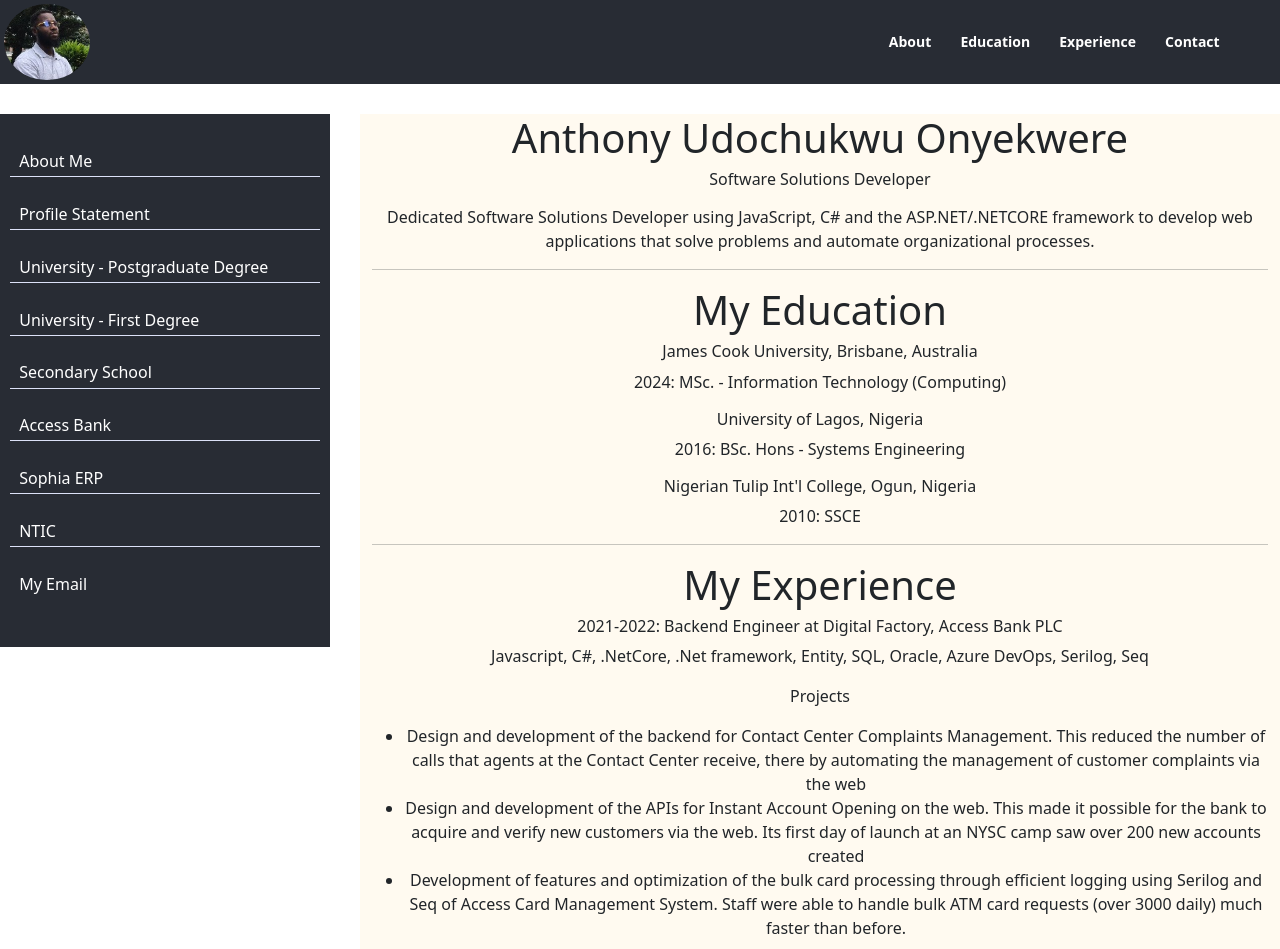
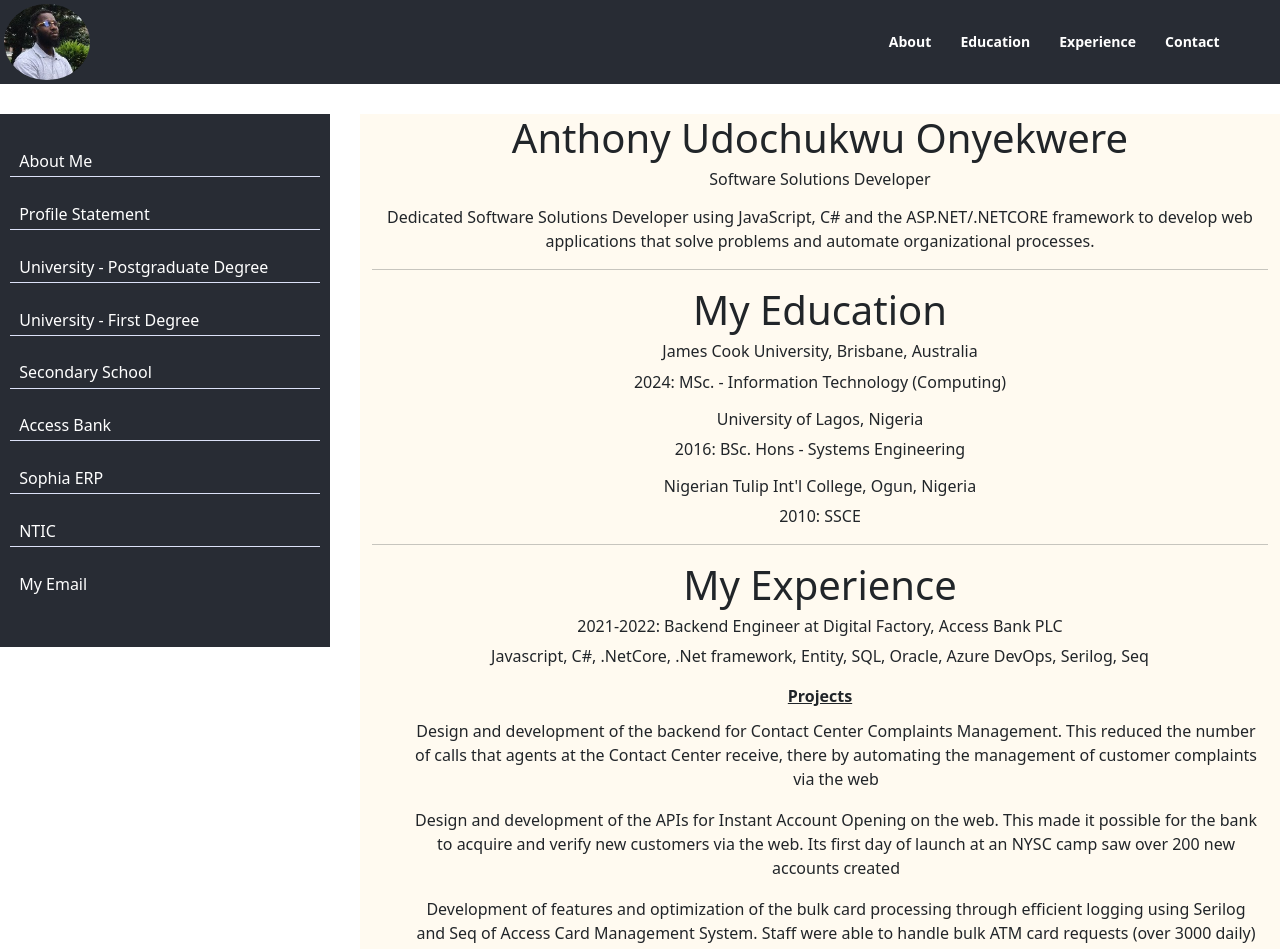
Before and after one commit to onegeniuslykdat/myhub, a React (Create React App) app in the folder profileapp/: page / in a window 1280 px wide. Shown: the top 949 px of the page. Built offline with nearby package versions, Linux system fonts and the light colour scheme.

Commit message:
Updated content and added more styles

```diff
--- a/profileapp/src/main/headingcard.js
+++ b/profileapp/src/main/headingcard.js
@@ -22,10 +22,10 @@ let HeadingCard = function (props) {
             h.projects.length === 0 ? "noProjects" : "hasProject"
           }`}
         >
-          <p className="text-center">Projects</p>
-          <ul>
+          <p className="text-center projectTitle">Projects</p>
+          <ul className="projectsList">
             {h.projects.map((p) => (
-              <li>{p}</li>
+              <li className="projectsListItem">{p}</li>
             ))}
           </ul>
         </div>
--- a/profileapp/src/main/main.css
+++ b/profileapp/src/main/main.css
@@ -10,6 +10,20 @@ main {
 }
 .hasProject {
     display: block;
+}
+
+p.projectTitle {
+    text-decoration: underline;
+    font-weight: bolder;
+    margin-bottom: 2px !important;
+}
+
+.projectsList {
+    list-style-type: none;
+}
+
+.projectsListItem {
+    padding: 1%;
 }
 
 /*Mobile*/
```
